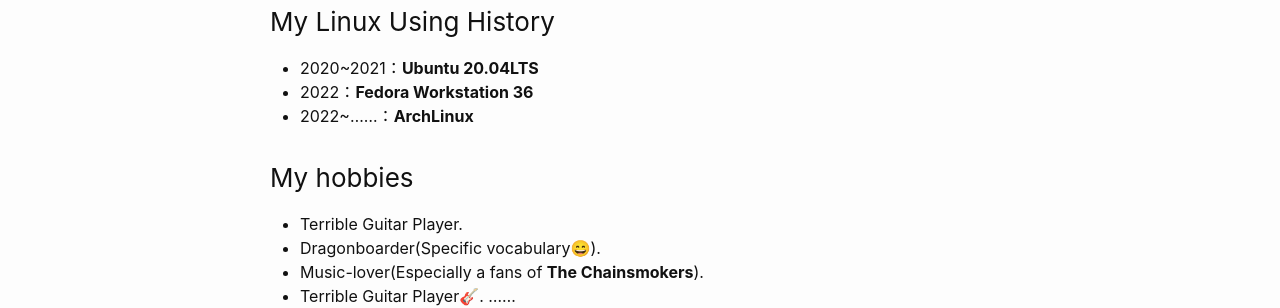
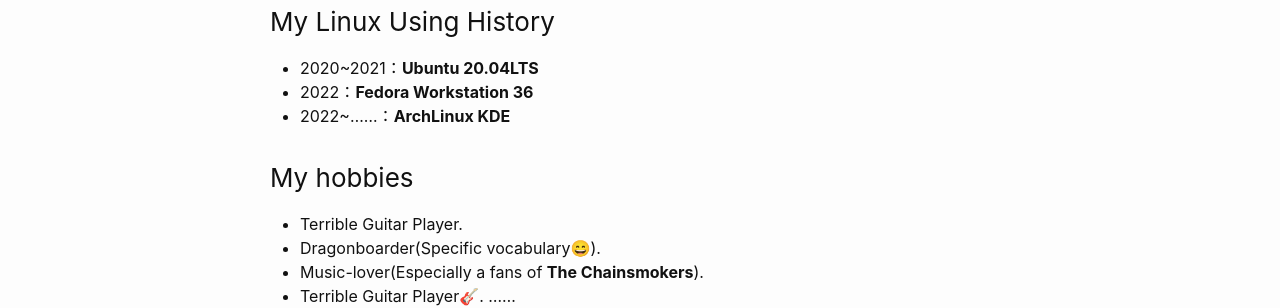
Before and after one commit to YURLAK/YURLAK.github.io, a Jekyll site: the page built from about.md, in a window 1280 px wide. Shown: the part 379-687 px from the top of the page. Built offline with Jekyll 4.4.1, drawn with Linux system fonts in a browser that asks for light colours.

Commit message:
Update about.md

```diff
--- a/about.md
+++ b/about.md
@@ -13,7 +13,7 @@
 
 - 2020~2021：**Ubuntu 20.04LTS**
 - 2022：**Fedora Workstation 36**
-- 2022~……：**ArchLinux**
+- 2022~……：**ArchLinux KDE**
 
 ### My hobbies
 
```
